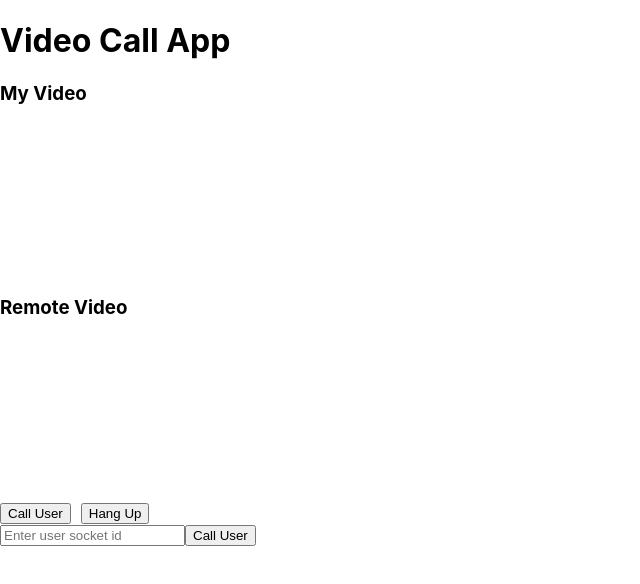
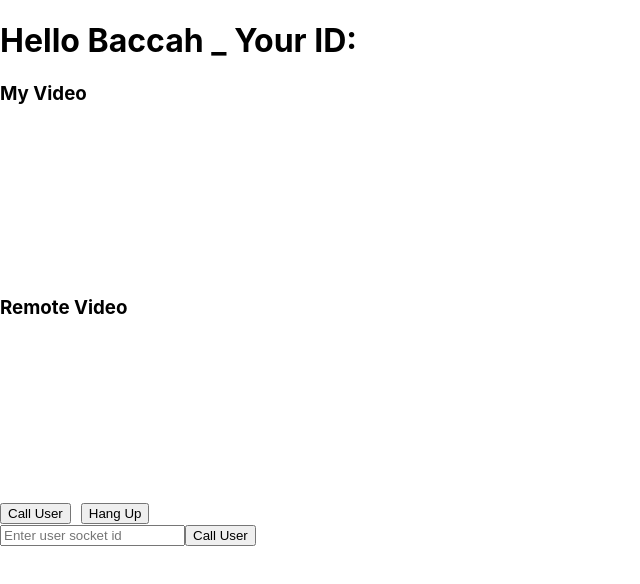
Before and after one commit to antoralways2025/video_Call_client, a React (Create React App) app: page / in a window 1280 px wide. Shown: the top 584 px of the page, without its empty margins (0-640 px from the left). Built offline with nearby package versions, Linux system fonts and the light colour scheme; no server answers.

Commit message:
Update App.js with new socket changes

```diff
--- a/src/App.js
+++ b/src/App.js
@@ -16,7 +16,7 @@ function App() {
 
   return (   <div>
 
-      <h1>Video Call App</h1>
+      <h1> Hello  Baccah _ Your ID: {socket.id}</h1>
 
       <VideoChat />
 
```
